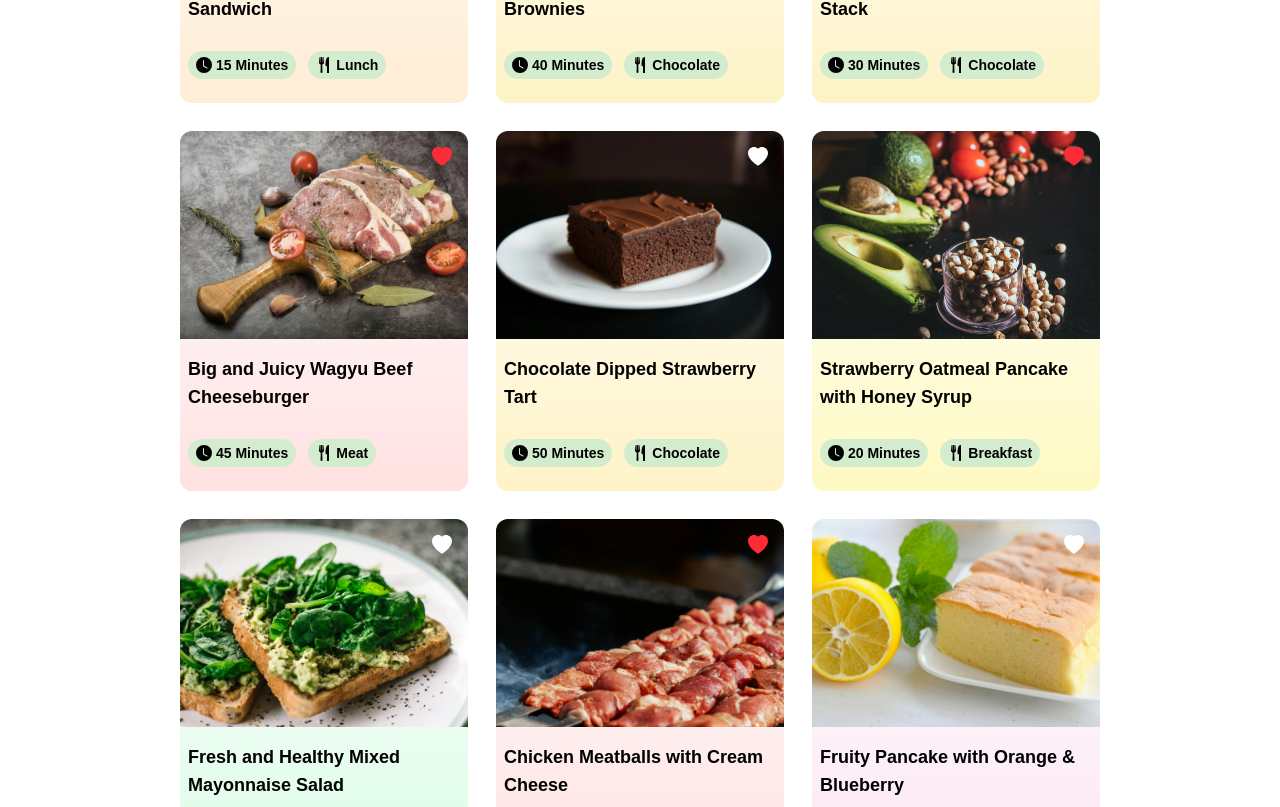
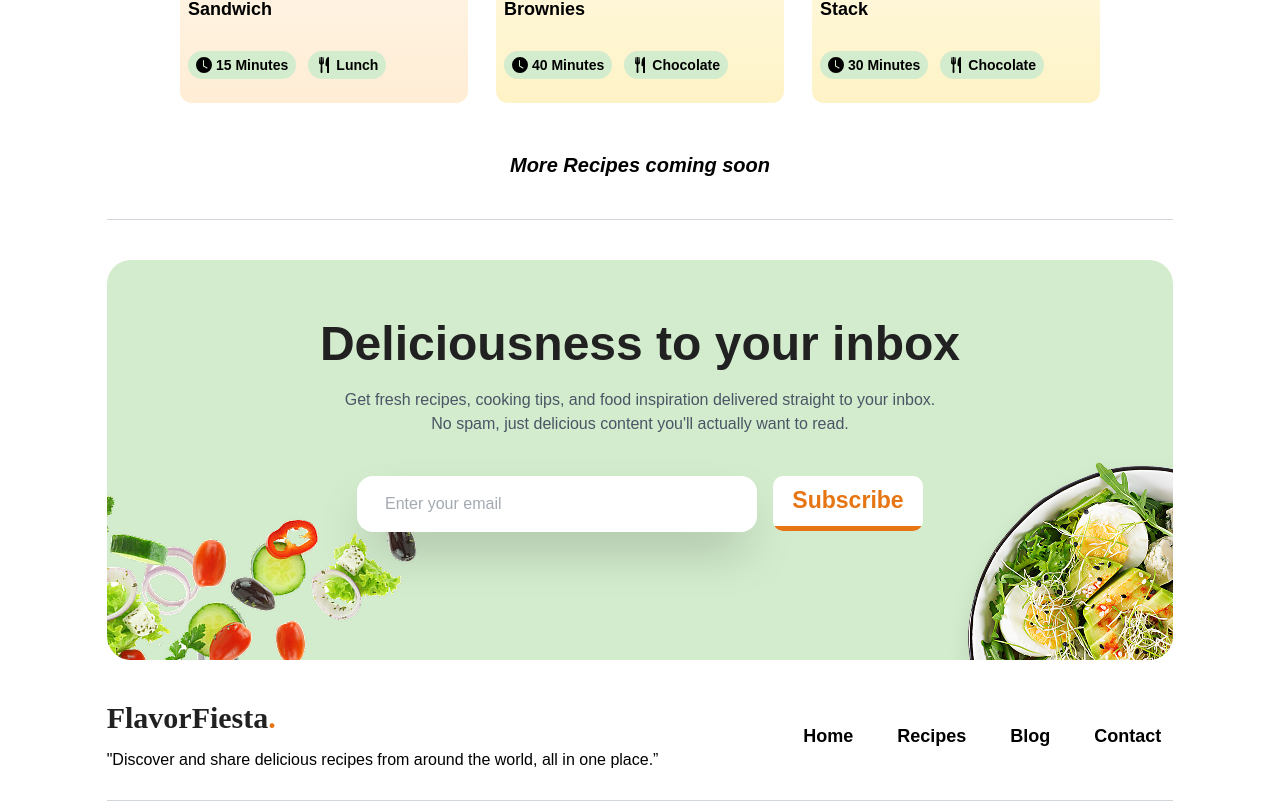
Before and after one commit to MuhammadAunR/Flavor-Fiesta, a React (Vite) app: page /recipes in a window 1280 px wide. Shown: the part 3473-4280 px from the top of the page. Built offline with nearby package versions, Linux system fonts and the light colour scheme.

Commit message:
add vercel.json and fixes filter options

```diff
--- a/src/App.jsx
+++ b/src/App.jsx
@@ -2,7 +2,6 @@ import AppRouter from './routes/AppRouter'
 import './styles/App.css'
 
 function App() {
-
   return <AppRouter />
 }
 
--- a/src/pages/Recipes.jsx
+++ b/src/pages/Recipes.jsx
@@ -7,7 +7,6 @@ import Footer from '../components/Footer'
 
 const Recipes = () => {
     const [category, setCategory] = useState("All")
-    const [categorizedRecipes, setCategorizedRecipes] = useState(recipes)
     const [search, setSearch] = useState("")
 
     const filterProperties = [
@@ -21,23 +20,14 @@ const Recipes = () => {
         { category: 'Favorite', color: 'hover:bg-red-500 hover:ring-2 hover:ring-red-300', active: 'bg-red-500 ring-2 ring-red-300' },
     ];
 
-    const searchedRecipe = recipes.filter(item => {
-        return item.name.toLowerCase().includes(search.toLowerCase()) ||
-            item.category.toLowerCase().includes(search.toLowerCase())
+    const filteredRecipes = recipes.filter(item => {
+        const matchedCategory = category === 'All' ? true : category === 'Favorite' ? item.favorite : item.category === category
+        const searchedRecipe = item.name.toLowerCase().includes(search.toLowerCase()) || item.category.toLowerCase().includes(search.toLowerCase())
+        return matchedCategory && searchedRecipe;
     })
 
-    const handleCategory = (category) => {
-        setCategory(category)
-        const selected = recipes.filter(item => {
-            if (category === "All") {
-                return recipes
-            } else if (category === "Favorite") {
-                return item.favorite === true;
-            }
-            return item.category === category;
-        })
-        console.log(selected)
-        setCategorizedRecipes(selected)
+    const handleCategory = (cat) => {
+        setCategory(cat)
     }
 
     return (
@@ -64,7 +54,7 @@ const Recipes = () => {
 
                     <div className='flex items-center max-md:justify-center gap-5 flex-wrap'>
                         {filterProperties.map(item => {
-                            return <div key={item.category} onClick={(e) => handleCategory(e.target.innerText)} className={`flex gap-1 items-center ${category === item.category ? item.active : "bg-gray-300"} w-fit px-5 py-3 rounded-full cursor-pointer ${item.color} transition-all ease-linear duration-300`}>
+                            return <div key={item.category} onClick={() => handleCategory(item.category)} className={`flex gap-1 items-center ${category === item.category ? item.active : "bg-gray-300"} w-fit px-5 py-3 rounded-full cursor-pointer ${item.color} transition-all ease-linear duration-300`}>
                                 <span className='font-semibold text-lg'>{item.category}</span>
                                 {item.category === "Favorite" &&
                                     <span className='group-hover:text-red-300 transition-all ease-linear duration-200'>
@@ -79,12 +69,12 @@ const Recipes = () => {
             <section className='mx-5 md:w-10/12 md:mx-auto mt-10'>
                 <h3 className='text-(--color-text) font-bold text-5xl py-5 text-center'>Recipes</h3>
                 <div className='flex items-center justify-center gap-7 py-5 flex-wrap'>
-                    {searchedRecipe.length > 0 &&
+                    {/* {searchedRecipe.length > 0 &&
                         searchedRecipe.map((recipe) => {
                             return <RecipeCard key={recipe.name} recipe={recipe} />
                         })
-                    }
-                    {categorizedRecipes.map((recipe) => {
+                    } */}
+                    {filteredRecipes.map((recipe) => {
                         return <RecipeCard key={recipe.name} recipe={recipe} />
                     })}
                 </div>
```
Also changed, not shown: vercel.json (added).
